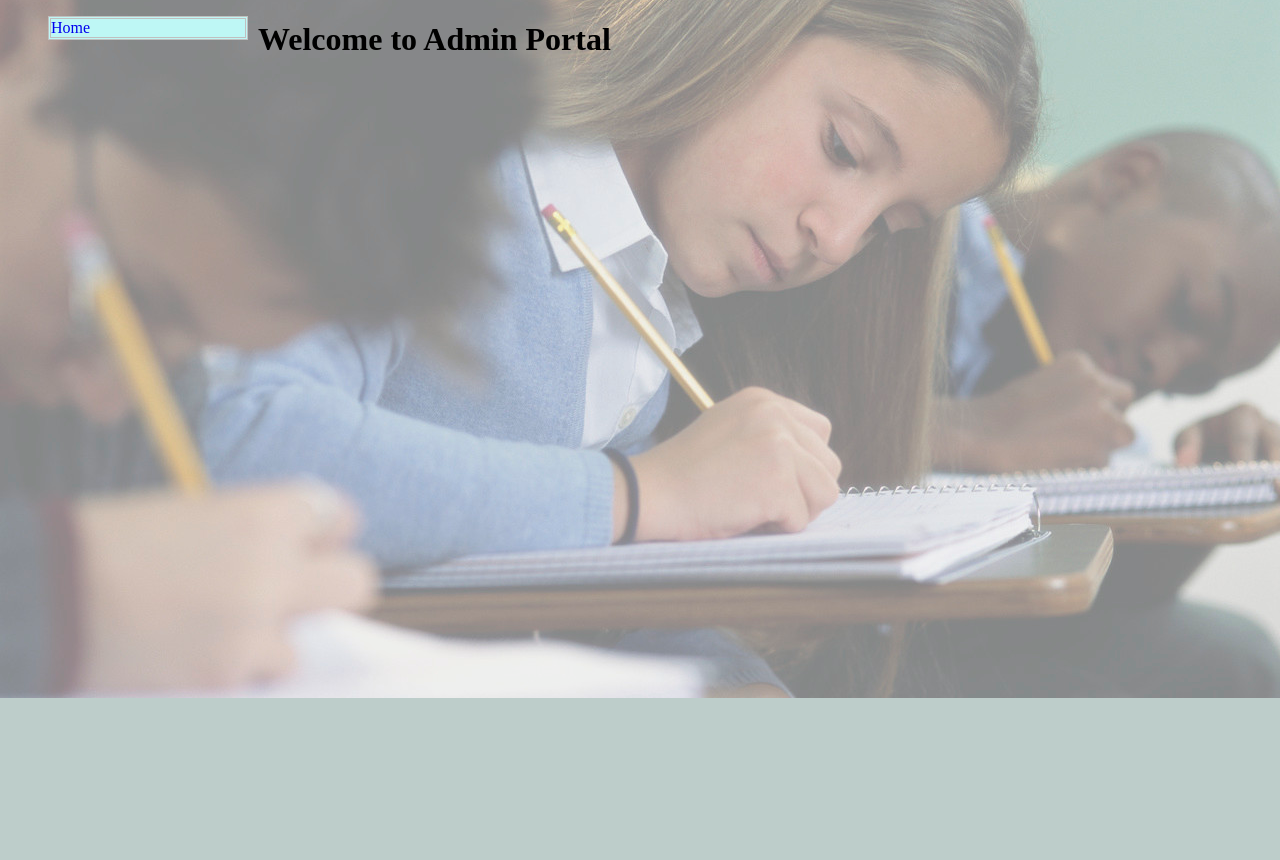
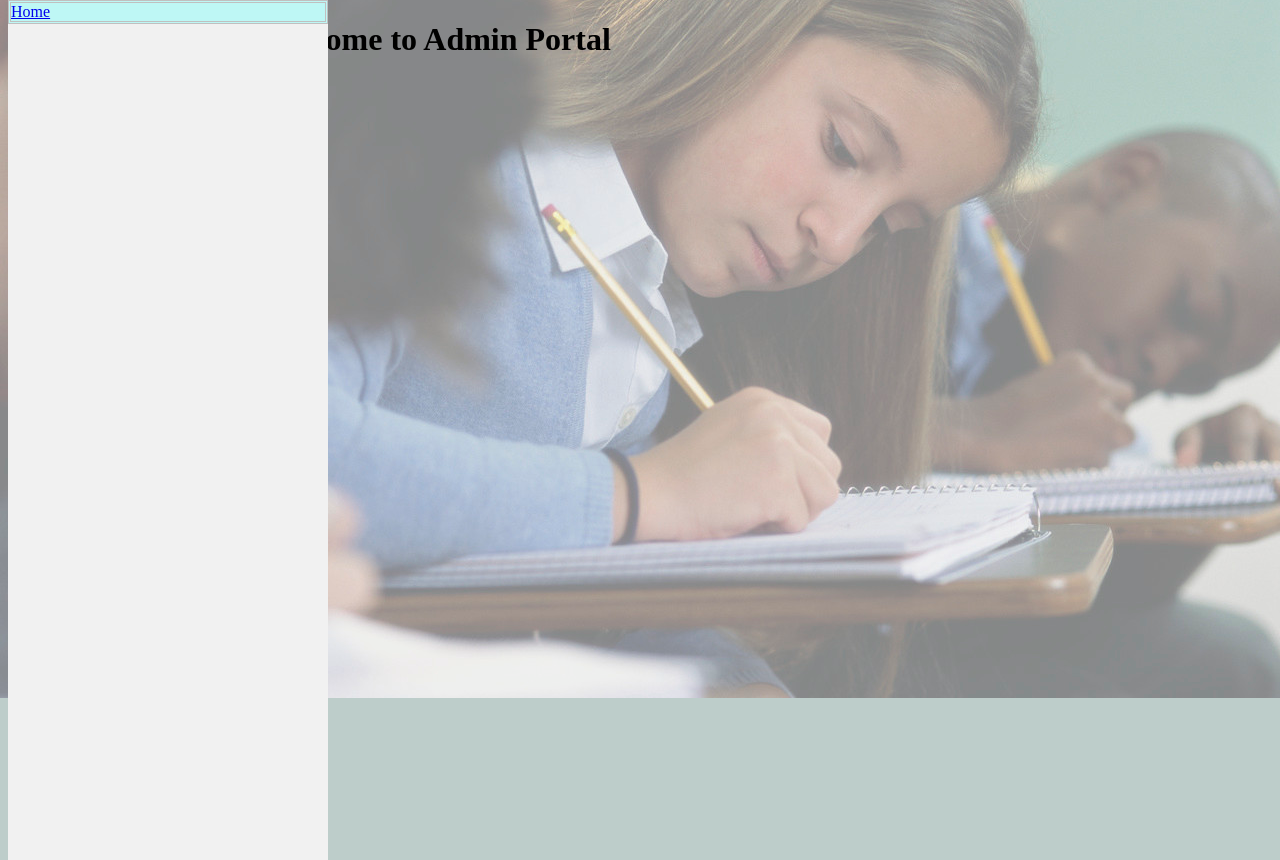
Before and after one commit to ankigupt0000/quiz, a PHP site: page /view/Welcome.php in a window 1280 px wide. Shown: the part 158-1018 px from the top of the page. Run offline with PHP 8.4, Linux system fonts and the light colour scheme; the visitor is signed in with stand-in values (Sample User, id 1).

Commit message:
changed menu

```diff
--- a/view/css/current/menu.css
+++ b/view/css/current/menu.css
@@ -1,7 +1,14 @@
-#menu ul{
-	float:left;
-	width: 200px;
+#menu ul {
+    list-style-type: none;
+    margin: 0;
+    padding: 0;
+    width: 25%;
+    background-color: #f1f1f1;
+    position: fixed;
+    height: 100%;
+    overflow: auto;
 }
+
 
 #menu ul li{
 	display:block;
@@ -10,15 +17,17 @@
 	background-color:#BEF7F5;
 }
 
-#menu ul li a{
-	text-decoration: none;
+#menu ul li a.active {
+    background-color: #4CAF50;
+    color: white;
+}
 
-}
 
 #menu ul li a:visited{
 
 }
 
-#menu ul li:hover, #menu ul li .current{
-	background-color:#0b75b2;
+#menu li a:hover:not(.active) {
+    background-color: #555;
+    color: white;
 }
```
